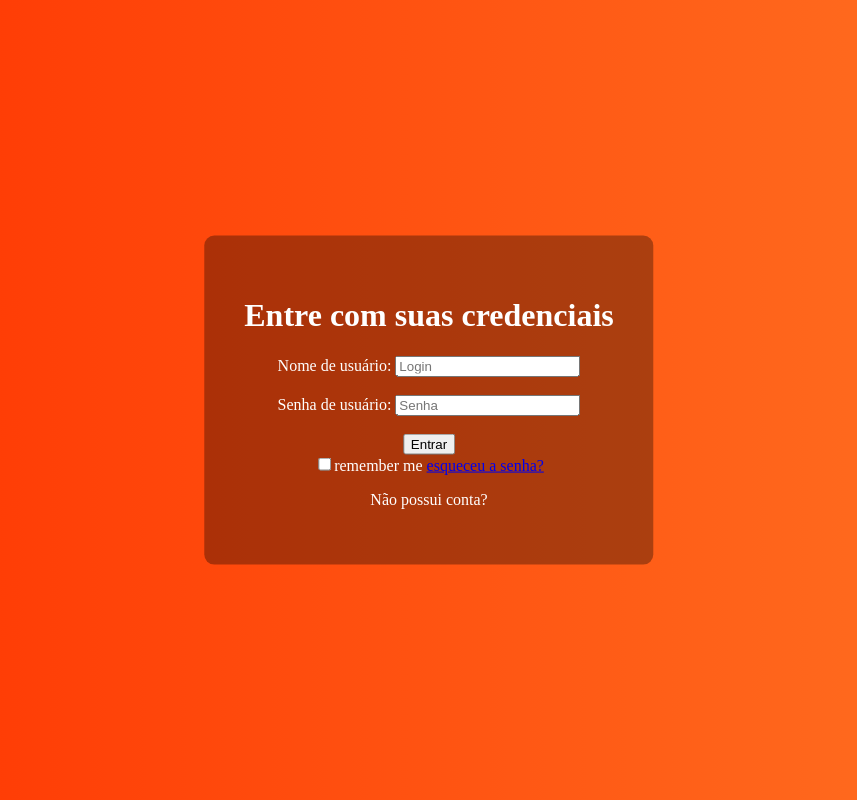
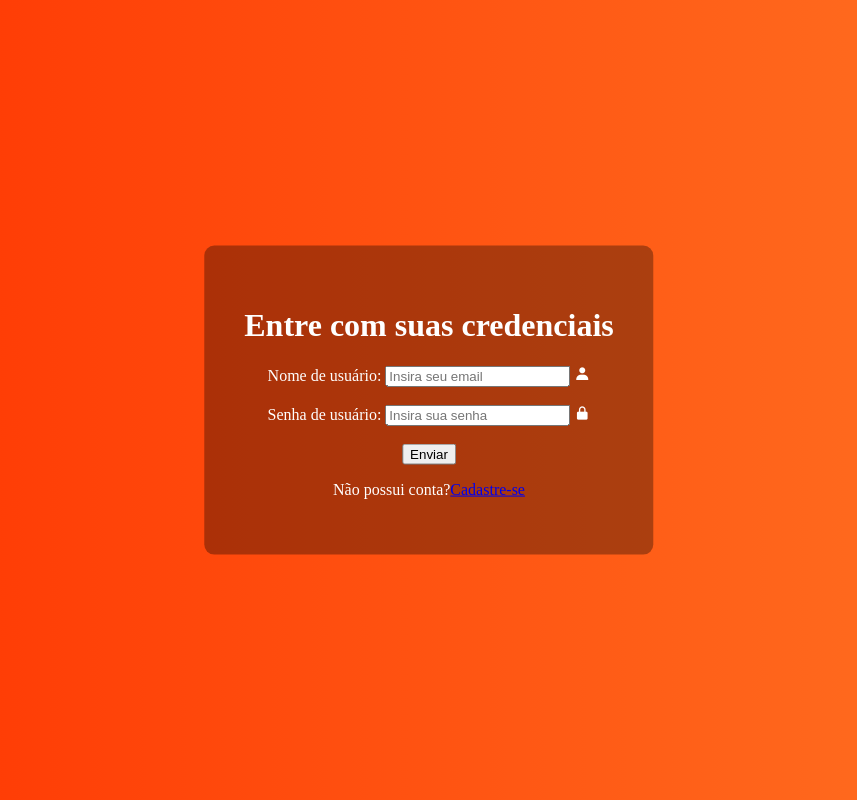
Before and after one commit to Devitory/Projeto-Beats, a PHP site: page /Beats_1.html in a window 1280 px wide. Shown: the whole page, without its empty margins (211-1068 px from the left). Run offline with PHP 8.4, Linux system fonts and the light colour scheme.

Commit message:
Co-authored-by: Alchemist <elf-alchemist@users.noreply.github.com>

```diff
--- a/frontend/Beats_1.html
+++ b/frontend/Beats_1.html
@@ -2,37 +2,37 @@
 <html>
 
 <head>
-    <title>Formulário de Login</title>
+    <title>Login - Beats</title>
+    <meta charset="UTF-8">
+    <meta name="viewport" content="width=device-width, initial-scale=1.0">
+    <link href='https://unpkg.com/boxicons@2.1.4/css/boxicons.min.css' rel='stylesheet'>
     <link rel="stylesheet" href="style.css">
 </head>
-<body id="body1">
 
-    <form id="form1" method="post" action="teste2.php">
+<body>
+    <form class="form-login" method="post">
         <h1>Entre com suas credenciais</h1>
 
-        <div class="login">
-        <label for="username">Nome de usuário:</label>
-        <input type="text" placeholder="Login">
-        <i class='bx bxs-user'></i>
-        <br><br>
+        <div class="email">
+            <label for="email">Nome de usuário:</label>
+            <input type="email" placeholder="Insira seu email" required>
+            <i class="bx bxs-user" ></i>
+            <br/>
+            <br/>
         </div>
 
-        <div class="Senha">
-        <label for="senha">Senha de usuário:</label>
-        <input type="password" placeholder="Senha"required>
-        <i class='bx bxs-lock-alt' ></i>
-        <br><br>
+        <div class="password">
+            <label for="password">Senha de usuário:</label>
+            <input id="password" type="password" placeholder="Insira sua senha" required>
+            <i class="bx bxs-lock-alt"></i>
+            <br/>
+            <br/>
         </div>
 
-        <input type="submit" value="Entrar">
-
-        <div class="remember-forgot">
-            <label><input type="checkbox">remember me</label>
-        <a href="#">esqueceu a senha?</a>
-        </div>
+        <input type="submit" value="Enviar">
 
         <div class="link de registro">
-            <p>Não possui conta?<a href="#"><Registre-se></a></p>
+            <p>Não possui conta?<a href="#">Cadastre-se</a></p>
         </div>
     </form>
 </body>
--- a/frontend/style.css
+++ b/frontend/style.css
@@ -1,9 +1,13 @@
-#body1 {
+@font-face {
+    font-family: phatt;
+    src: url('./PHATP___.TTF');
+}
+
+body {
     background-image: linear-gradient(90deg, rgb(255, 51, 0), #FF7323);
 }
 
-#form1 {
-
+.form-login {
     background-color: rgba(0, 0, 0, 0.329);
     position: absolute;
     text-align: center;
@@ -13,15 +17,9 @@
     border-radius: 10px;
     padding: 40px;
     color: rgb(255, 255, 255);
-
 }
 
-@font-face {
-    font-family: phatt;
-    src: url('./PHATP___.TTF');
-}
-
-#logo {
+.logo {
     font-size: 80px;
     font-family: phatt;
     position: absolute;
@@ -29,5 +27,4 @@
     top: 50%;
     left: 50%;
     transform: translate(-50%, -50%);
-
 }
```
